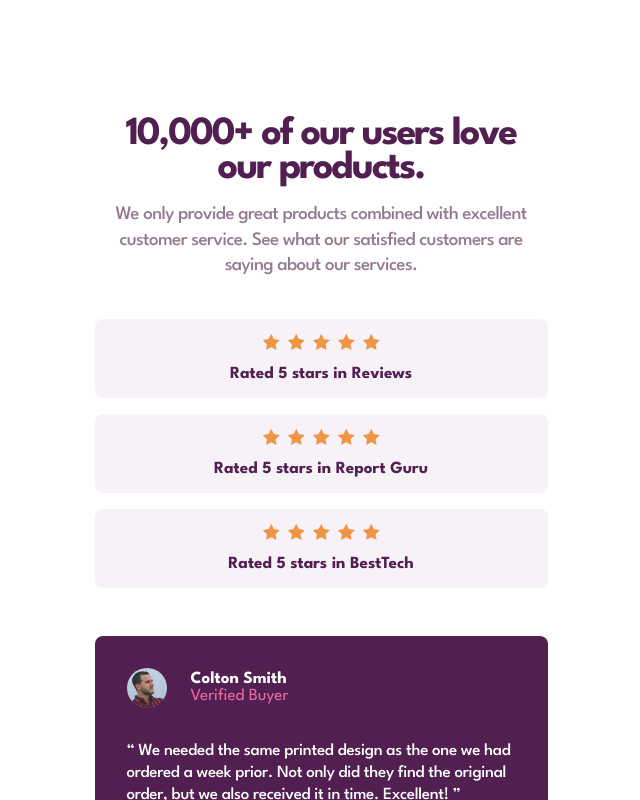
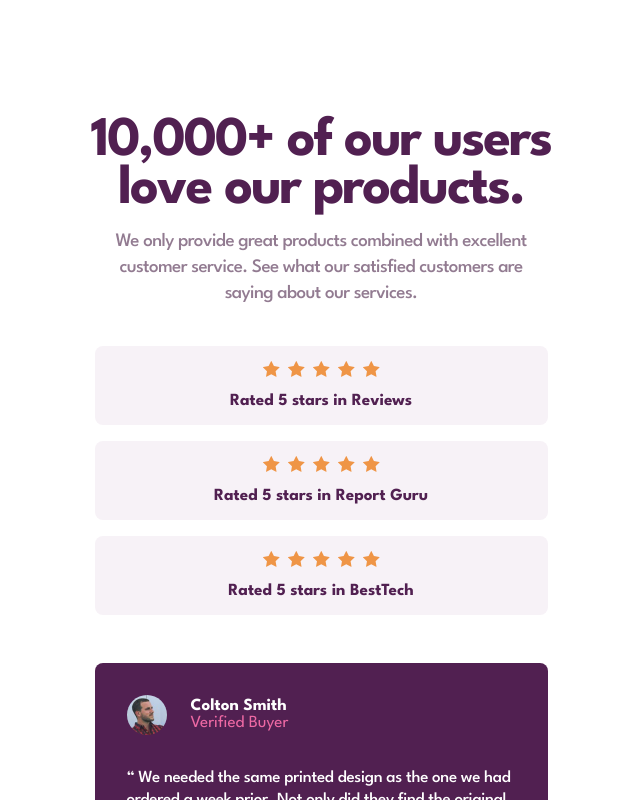
Before and after one commit to g-akca/social-proof-section, a React (Vite) app: page / in a window 1280 px wide. Shown: the top 800 px of the page, without its empty margins (319-959 px from the left). Built offline with nearby package versions, Linux system fonts and the light colour scheme.

Commit message:
Add tablet responsive HeaderSection styles

```diff
--- a/src/components/HeaderSection.jsx
+++ b/src/components/HeaderSection.jsx
@@ -1,9 +1,9 @@
 function HeaderSection() {
   return (
-    <div className="flex flex-col gap-4 text-center">
-      <h1 className="text-[40px] leading-[85%] font-bold tracking-[-2px] px-4">10,000+ of our users love our products.</h1>
+    <div className="flex flex-col items-center gap-4 text-center w-full max-w-146">
+      <h1 className="text-[40px] leading-[85%] font-bold tracking-[-2px] px-4 tablet:text-[56px]">10,000+ of our users love our products.</h1>
 
-      <p className="text-purple-300 font-medium tracking-[-0.6px]">We only provide great products combined with excellent customer service. See what our satisfied customers are saying about our services.</p>
+      <p className="text-purple-300 font-medium tracking-[-0.6px] max-w-113.25">We only provide great products combined with excellent customer service. See what our satisfied customers are saying about our services.</p>
     </div>
   )
 }
--- a/src/components/HeroSection.jsx
+++ b/src/components/HeroSection.jsx
@@ -3,7 +3,7 @@ import ReviewsList from "./ReviewsList";
 
 function HeroSection() {
   return (
-    <div className="flex flex-col gap-8 w-full max-w-113.25 tablet:gap-10">
+    <div className="flex flex-col items-center gap-8 tablet:gap-10">
       <HeaderSection />
 
       <ReviewsList />
--- a/src/components/ReviewsList.jsx
+++ b/src/components/ReviewsList.jsx
@@ -17,7 +17,7 @@ const reviews = [
 
 function ReviewsList() {
   return (
-    <div className="flex flex-col gap-4">
+    <div className="flex flex-col gap-4 w-full max-w-113.25">
       {reviews.map(review => (
         <ReviewItem
           key={review.reviewer}
```
